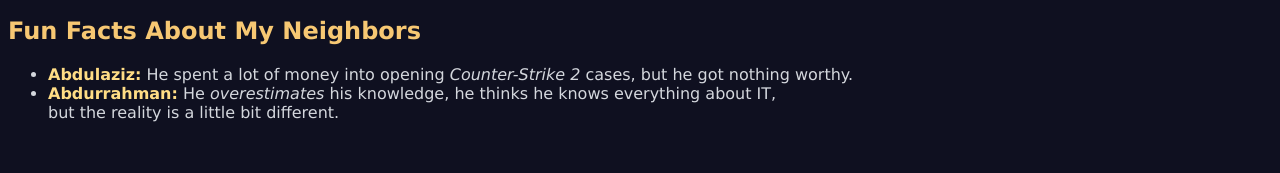
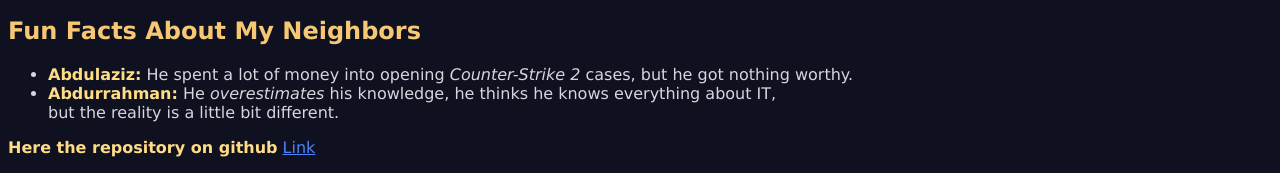
Before and after one commit to CosmosByME/CosmosByME.github.io, a plain HTML site: page index.html in a window 1280 px wide. Shown: the part 735-908 px from the top of the page. Before the commit the page ends 873 px from the top, so only its background shows below. Drawn offline with Linux system fonts and the light colour scheme.

Commit message:
I added link to my gitHub repository

```diff
--- a/index.html
+++ b/index.html
@@ -54,6 +54,6 @@
             </ul>
         </p>
 
-
+        <p> <b>Here the repository on github</b> <a href="https://github.com/CosmosByME/CosmosByME.github.io/tree/master">Link</a></p>
     </body>
 </html>
```
